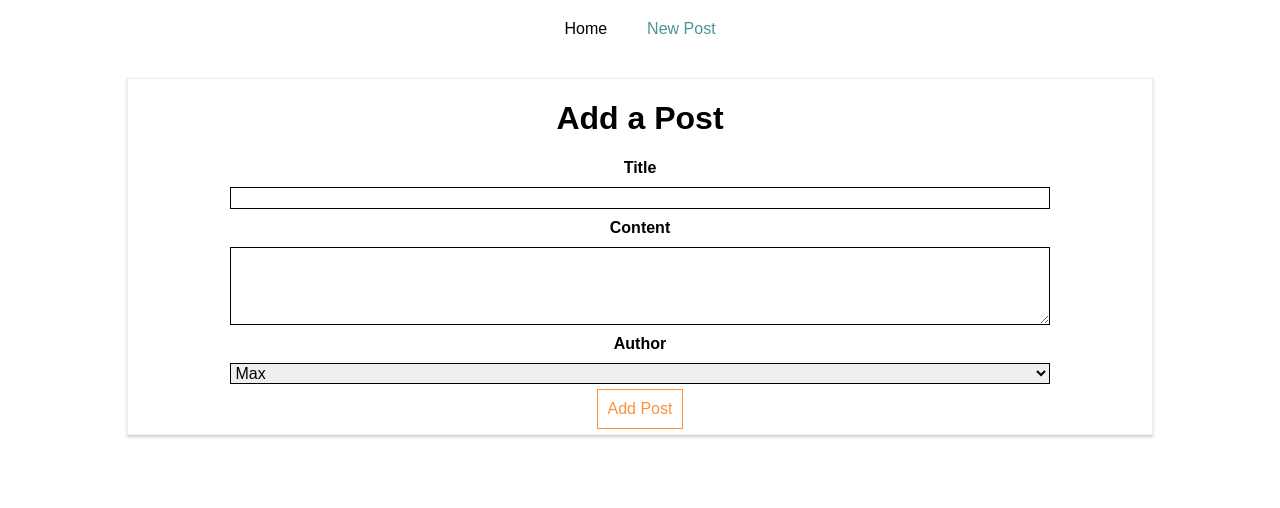
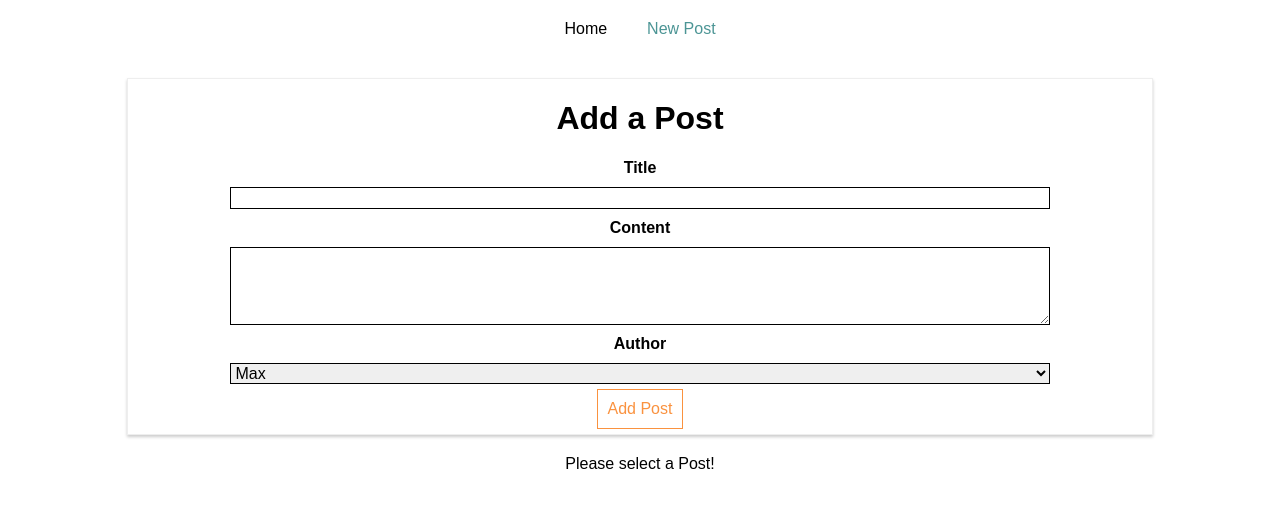
Before and after one commit to Jaman-dedy/react-http, a React (Create React App) app: page /new-post in a window 1280 px wide. Shown: the top 508 px of the page. Built offline with nearby package versions, Linux system fonts and the light colour scheme.

Commit message:
Route paramaters

```diff
--- a/src/containers/Blog/Blog.js
+++ b/src/containers/Blog/Blog.js
@@ -4,7 +4,7 @@
 
 import "./Blog.css";
 import NewPost from "./NewPost/NewPost";
-
+import FullPost from "./FullPost/FullPost";
 class Blog extends Component {
   render() {
     return (
@@ -36,6 +36,7 @@
         {/* <Route path="/" exact render={() => <h1>Home</h1>} /> */}
         <Route path="/" exact component={Posts} />
         <Route path="/new-post" component={NewPost} />
+        <Route path="/:id" exact component={FullPost} />
       </div>
     );
   }
--- a/src/containers/Blog/Posts/Posts.js
+++ b/src/containers/Blog/Posts/Posts.js
@@ -2,6 +2,7 @@
 import axios from "../../../axios";
 import Post from "../../../components/Post/Post";
 import "./Posts.css";
+import { Link } from "react-router-dom";
 
 class Posts extends Component {
   state = {
@@ -34,12 +35,13 @@
     if (!this.state.error) {
       posts = this.state.posts.map(post => {
         return (
-          <Post
-            key={post.id}
-            title={post.title}
-            author={post.author}
-            clicked={() => this.postSelectedHandler(post.id)}
-          />
+          <Link to={"/" + post.id} key={post.id}>
+            <Post
+              title={post.title}
+              author={post.author}
+              clicked={() => this.postSelectedHandler(post.id)}
+            />
+          </Link>
         );
       });
     }
```
